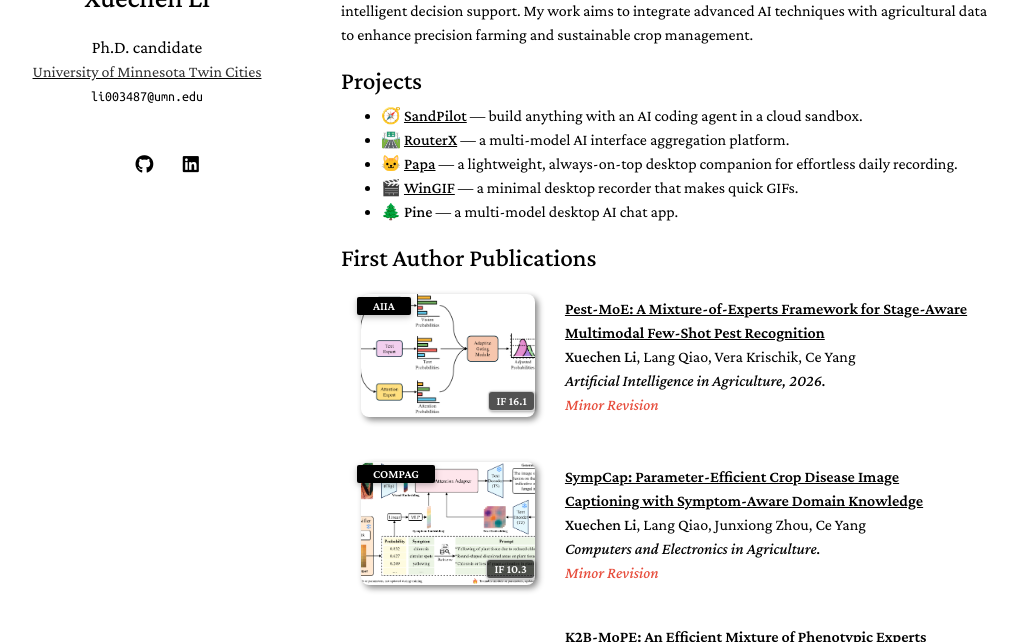
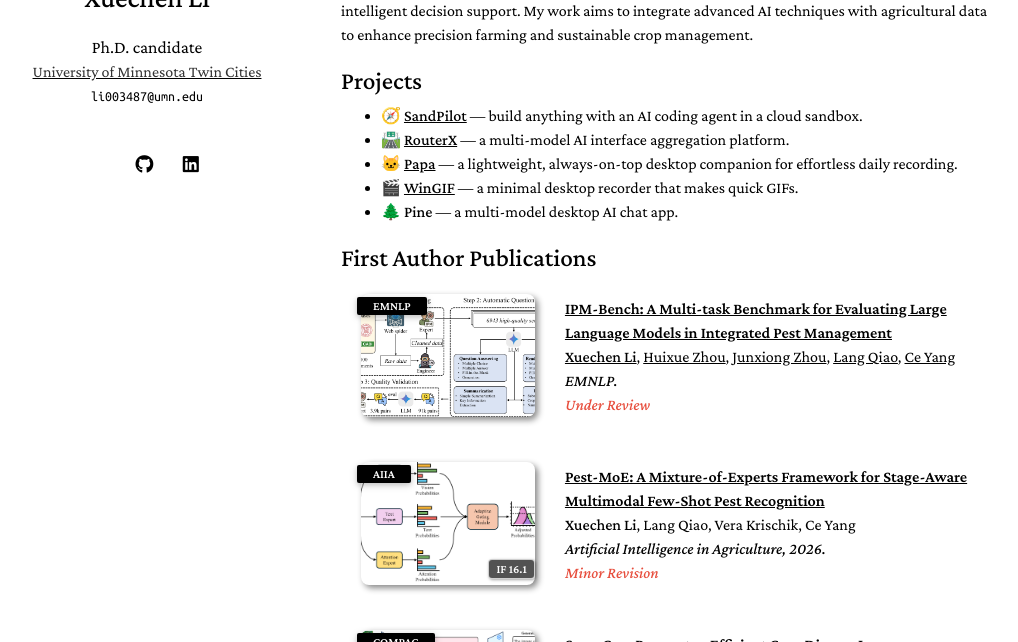
Before and after one commit to dbcopper/dbcopper.github.io, a Jekyll site: the page built from index.md, in a window 1280 px wide and 900 px high, cut to the strip 206-848 px from the top of the window. Shown: the whole strip, without its empty margins (129-1147 px from the left). Built offline with Jekyll 4.4.1, drawn with Linux system fonts in a browser that asks for light colours; a style sheet for code colours, icons or effects is not loaded; our own code applies the rules of GitHub Pages for plain Markdown files.

Commit message:
Add IPM-Bench publication entry

```diff
--- a/_data/publications.yml
+++ b/_data/publications.yml
@@ -1,4 +1,14 @@
 first_author:
+
+  - title: "IPM-Bench: A Multi-task Benchmark for Evaluating Large Language Models in Integrated Pest Management"
+    authors: <strong><a href="https://openreview.net/profile?id=~xuechen_li4">Xuechen Li</a></strong>, <a href="https://openreview.net/profile?id=~Huixue_Zhou1">Huixue Zhou</a>, <a href="https://openreview.net/profile?id=~Junxiong_Zhou1">Junxiong Zhou</a>, <a href="https://openreview.net/profile?id=~Lang_Qiao1">Lang Qiao</a>, <a href="https://openreview.net/profile?id=~Ce_Yang2">Ce Yang</a>
+    conference_short: EMNLP
+    conference: EMNLP.
+    pdf:
+    code:
+    bibtex:
+    image: ./assets/img/IPM-Bench.png
+    notes: Under Review
 
   - title: "Pest-MoE: A Mixture-of-Experts Framework for Stage-Aware Multimodal Few-Shot Pest Recognition"
     authors: <strong>Xuechen Li</strong>, Lang Qiao, Vera Krischik, Ce Yang
```
Also changed, not shown: assets/img/IPM-Bench.png (added).
